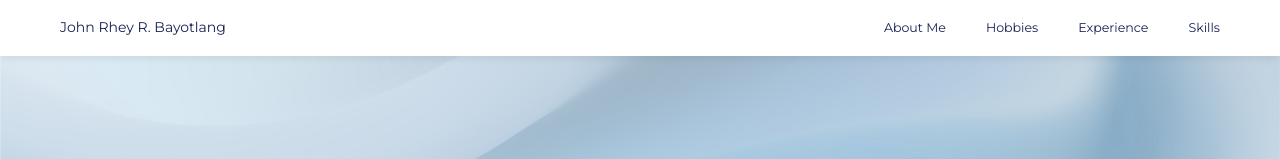
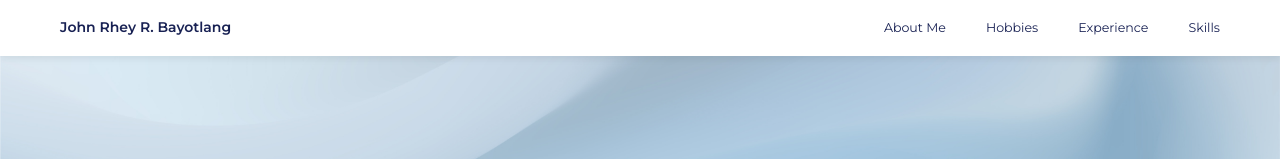
Before and after one commit to JohnRhey3/React_CV-Portfolio, a React (Vite) app in the folder JohnRhey-CV/: page / in a window 1280 px wide. Shown: the top 159 px of the page. Built offline with nearby package versions, Linux system fonts and the light colour scheme.

Commit message:
Added anchor tagging for the name on the nav bar

```diff
--- a/JohnRhey-CV/src/components/Navbar.jsx
+++ b/JohnRhey-CV/src/components/Navbar.jsx
@@ -3,7 +3,7 @@ const Navbar = () => {
   return (
     <header className="header">
       <nav className="navbar">
-        <div className="logo">John Rhey R. Bayotlang</div>
+        <a href="#profile" className="NavigationName">John Rhey R. Bayotlang</a>
 
         <ul className="nav-links">
           <li><a href="#about">About Me</a></li>
```
